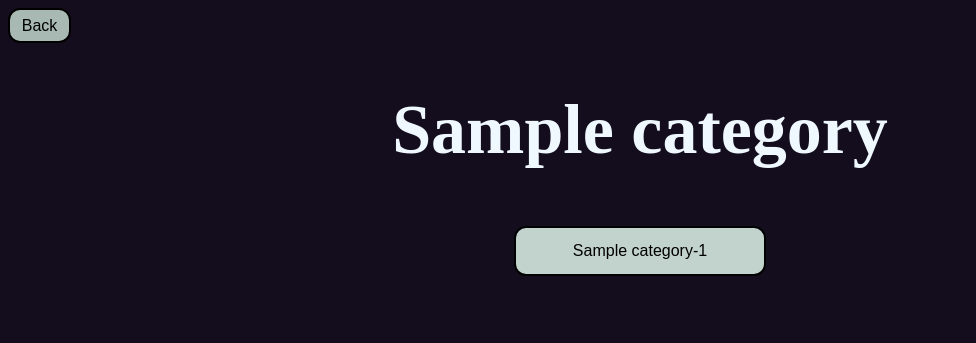
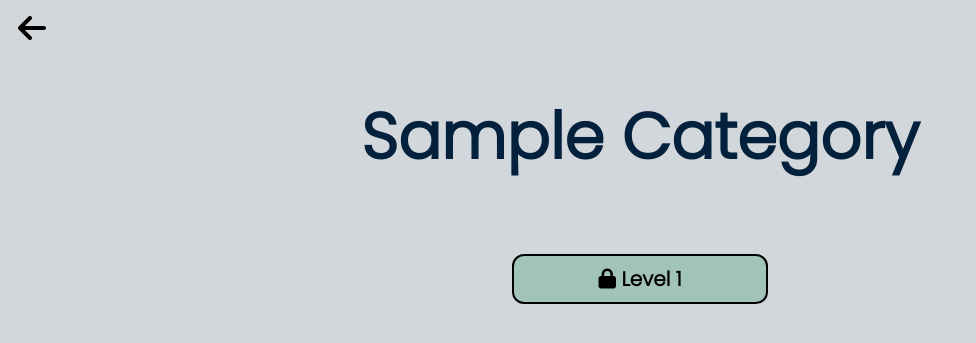
Before and after one commit to AnitaJustin/Project, a Django app: template quiz/templates/levels.html in a window 1280 px wide. Shown: the top 343 px of the page, without its empty margins (0-976 px from the left). Run offline with Django 4.2, Linux system fonts and the light colour scheme; the template is opened without the code that fills it: values that come from a table or form of the project are taken from there, others are empty; tables that the repository leaves empty hold one stand-in row (values such as "Sample post").

Commit message:
styles: font and icons added

```diff
--- a/quiz/templates/levels.html
+++ b/quiz/templates/levels.html
@@ -5,48 +5,58 @@
     <meta http-equiv="X-UA-Compatible" content="IE=edge">
     <meta name="viewport" content="width=device-width, initial-scale=1.0">
     <title>Document</title>
+    <link rel="stylesheet" href="https://cdnjs.cloudflare.com/ajax/libs/font-awesome/6.4.0/css/all.min.css">
     <style>
-        body{
+    @import url('https://fonts.googleapis.com/css2?family=Poppins:ital,wght@0,300;1,200&display=swap');
+        body {
+            background-color: #d1d7db;
+            color: aliceblue;
+            margin: 0;
+            padding: 0;
+            font-family: 'Poppins', sans-serif;
+        }
+        /* body{
             background-color: rgb(19, 13, 30);
             color: aliceblue;
-        }
+        } */
         h1 {
     font-size: 70px;
     margin-bottom: 20px;
     }
         button.levels{
-
-        background-color: aquamarine;
+        font-family: 'Poppins', sans-serif;
+        background-color: #f5f4f4;
         border: 2px solid black;
         color: black;
         height: 50px;
         text-align: center;
         display: inline-block;
-        font-size: 16px;
+        font-size: 20px;
         border-radius: 12px;
         width: 20%;
         cursor: pointer;
 
         }
         button.levels:hover{
-            background-color: green;
-        border: 2px solid black;
+        background-color: #ffffff;
+        border:2px solid rgb(152, 157, 152);
         color: black;
 
         text-align: center;
         display: inline-block;
-        font-size: 16px;
+        font-size: 20px;
         border-radius: 12px;
         width: 20%;
         }
         button.level{
-        background-color: rgb(194, 210, 205);
+        font-family: 'Poppins', sans-serif;
+        background-color: rgb(162, 195, 184);
         border: 2px solid black;
         color: black;
         height: 50px;
         text-align: center;
         display: inline-block;
-        font-size: 16px;
+        font-size: 20px;
         border-radius: 12px;
         width: 20%;
         cursor: pointer;
@@ -68,14 +78,20 @@
 
 </head>
 <body>
-    <button name="back" onclick="back()">Back</button>
+    <button name="back" onclick="back()" style="background-color:#d1d7db;border: none; background: none; margin-top: 10px;"><i class="fa-solid fa-arrow-left" style="font-size: 2rem;"></i></button>
     <center>
     <script>
         function back() {
             window.location.href="/next_page";
         }
     </script>
-    <h1>{{category}}</h1><br><br>
+    <h1 style=" font-size: 4rem;color: rgb(3, 32, 60);">{{category | title}}
+        {% if category.title == 'Sports'%}<i class="fa-solid fa-baseball"></i>{%endif%}
+        {% if category.title == 'Human-Body'%} <i class="fa-solid fa-person" style="font-size: 5rem;"></i>{%endif%}
+        {% if category.title == 'Current Affairs'%} <i class="fa-solid fa-book-open"></i>{%endif%}
+        {% if category.title == 'History'%} <i class="fa-solid fa-clock-rotate-left"></i>{%endif%}
+
+    </h1><br><br>
     <script>
         history.pushState(null,'',window.location.pathname);
     </script>
@@ -83,9 +99,9 @@
 
 {% for level in levels %}
         {% if level.id in unlock %}
-            <button class="levels" name="{{ level }}" onclick="navigateToPage('{{ level }}')">{{ level }}</button><br><br>
+            <button class="levels" name="{{ level }}" onclick="navigateToPage('{{ level }}')" style="font-weight: bold;"> Level {{forloop.counter}}   </button><br><br>
         {% else %}
-            <button class="level" name="{{ level }}" disabled>{{ level }}</button><br><br>
+            <button class="level" name="{{ level }}" disabled style="font-weight: bold;"> <i class="fa-solid fa-lock"></i> Level {{forloop.counter}}</button><br><br>
         {% endif %}
 {% endfor %}
     <script>
```
Also changed, not shown: quiz/templates/info_page.html (+29 -14 lines).
